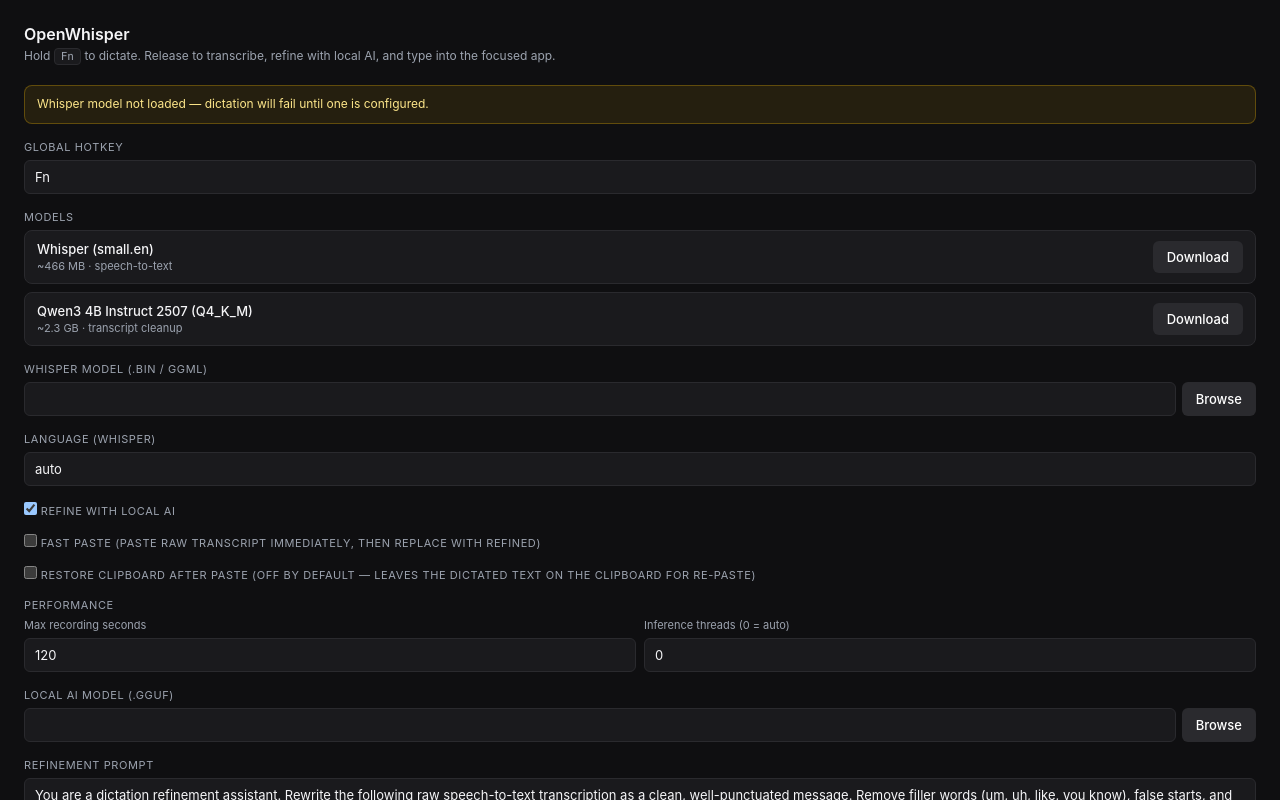
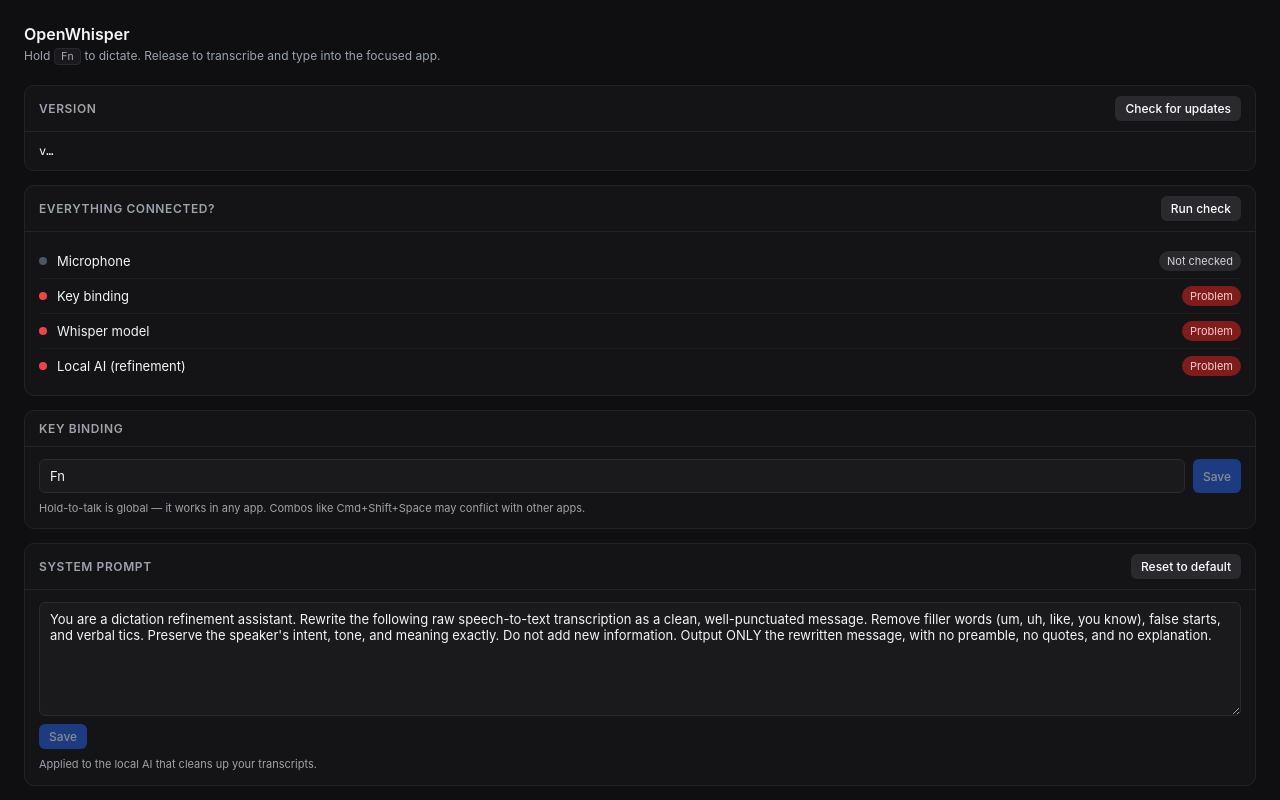
Before and after one commit to sagivo/openwhisper, a React (Vite) app: page / in a window 1280 px wide. Built offline with nearby package versions, Linux system fonts and the light colour scheme.

Commit message:
feat: redesign Settings with health checks, update checker, and prompt editor

```diff
--- a/src/Settings.tsx
+++ b/src/Settings.tsx
@@ -1,6 +1,7 @@
 import { useEffect, useState } from "react";
 import { invoke } from "@tauri-apps/api/core";
 import { listen } from "@tauri-apps/api/event";
+import { open } from "@tauri-apps/plugin-shell";
 
 interface Config {
   hotkey: string;
@@ -15,20 +16,11 @@
   inference_threads: number;
 }
 
-interface ModelStatus {
-  key: "whisper" | "llm";
-  filename: string;
-  path: string;
-  exists: boolean;
-  size: number;
-}
-
-interface ModelProgress {
-  key: "whisper" | "llm";
-  filename?: string;
-  downloaded: number;
-  total: number;
-  done: boolean;
+interface VersionInfo {
+  current: string;
+  latest: string | null;
+  update_available: boolean;
+  release_url: string | null;
 }
 
 interface EngineStatus {
@@ -41,27 +33,13 @@
   hotkey_error: string | null;
 }
 
-const MODEL_LABELS: Record<ModelStatus["key"], { name: string; subtitle: string }> = {
-  whisper: {
-    name: "Whisper (small.en)",
-    subtitle: "~466 MB · speech-to-text",
-  },
-  llm: {
-    name: "Qwen3 4B Instruct 2507 (Q4_K_M)",
-    subtitle: "~2.3 GB · transcript cleanup",
-  },
-};
+type CheckState = "idle" | "checking" | "ok" | "fail" | "off";
 
-function formatBytes(n: number): string {
-  if (n <= 0) return "0 B";
-  const units = ["B", "KB", "MB", "GB"];
-  let i = 0;
-  let v = n;
-  while (v >= 1024 && i < units.length - 1) {
-    v /= 1024;
-    i++;
-  }
-  return `${v.toFixed(v >= 10 || i === 0 ? 0 : 1)} ${units[i]}`;
+interface Check {
+  key: "mic" | "hotkey" | "whisper" | "llm";
+  label: string;
+  state: CheckState;
+  detail: string | null;
 }
 
 function formatLoadError(e: unknown): string {
@@ -75,347 +53,320 @@
 export default function Settings() {
   const [cfg, setCfg] = useState<Config | null>(null);
   const [loadError, setLoadError] = useState<string | null>(null);
-  const [log, setLog] = useState<string>("");
-  const [saving, setSaving] = useState(false);
-  const [modelStatus, setModelStatus] = useState<ModelStatus[]>([]);
-  const [progress, setProgress] = useState<Record<string, ModelProgress>>({});
-  const [downloading, setDownloading] = useState<Record<string, boolean>>({});
   const [engine, setEngine] = useState<EngineStatus | null>(null);
 
-  const refreshModels = async () => {
-    try {
-      const list = await invoke<ModelStatus[]>("list_models");
-      setModelStatus(list);
-    } catch (e) {
-      setLog((p) => p + "\n" + String(e));
-    }
-  };
+  const [version, setVersion] = useState<VersionInfo | null>(null);
+  const [checkingUpdates, setCheckingUpdates] = useState(false);
+  const [updateMsg, setUpdateMsg] = useState<string | null>(null);
+
+  const [micState, setMicState] = useState<CheckState>("idle");
+  const [micDetail, setMicDetail] = useState<string | null>(null);
+  const [runningCheck, setRunningCheck] = useState(false);
+
+  const [hotkeyDraft, setHotkeyDraft] = useState<string>("");
+  const [savingHotkey, setSavingHotkey] = useState(false);
+  const [hotkeyMsg, setHotkeyMsg] = useState<string | null>(null);
+
+  const [promptDraft, setPromptDraft] = useState<string>("");
+  const [savingPrompt, setSavingPrompt] = useState(false);
+  const [promptMsg, setPromptMsg] = useState<string | null>(null);
 
   useEffect(() => {
     invoke<Config>("get_config")
       .then((c) => {
         setCfg(c);
+        setHotkeyDraft(c.hotkey);
+        setPromptDraft(c.refine_prompt);
         setLoadError(null);
       })
       .catch((e) => setLoadError(formatLoadError(e)));
     invoke<EngineStatus>("get_engine_status").then(setEngine).catch(() => {});
-    refreshModels();
-    const unLog = listen<string>("log", (e) =>
-      setLog((prev) => (prev + "\n" + e.payload).split("\n").slice(-20).join("\n"))
-    );
-    const unProg = listen<ModelProgress>("model-progress", (e) => {
-      setProgress((prev) => ({ ...prev, [e.payload.key]: e.payload }));
-      if (e.payload.done) {
-        setDownloading((prev) => ({ ...prev, [e.payload.key]: false }));
-        refreshModels();
-      }
-    });
+    invoke<VersionInfo>("app_version").then(setVersion).catch(() => {});
     const unEngine = listen<EngineStatus>("engine-status", (e) =>
       setEngine(e.payload)
     );
     return () => {
-      unLog.then((fn) => fn());
-      unProg.then((fn) => fn());
       unEngine.then((fn) => fn());
     };
   }, []);
 
-  const downloadModel = async (key: ModelStatus["key"]) => {
-    setDownloading((prev) => ({ ...prev, [key]: true }));
-    setProgress((prev) => ({
-      ...prev,
-      [key]: { key, downloaded: 0, total: 0, done: false },
-    }));
+  const checks: Check[] = [
+    {
+      key: "mic",
+      label: "Microphone",
+      state: micState,
+      detail: micDetail,
+    },
+    {
+      key: "hotkey",
+      label: "Key binding",
+      state: engine
+        ? engine.hotkey_registered
+          ? "ok"
+          : "fail"
+        : "idle",
+      detail: engine?.hotkey_error
+        ? `"${engine.hotkey}" failed to register: ${engine.hotkey_error}`
+        : engine?.hotkey_registered
+        ? `Listening on ${engine.hotkey}`
+        : null,
+    },
+    {
+      key: "whisper",
+      label: "Whisper model",
+      state: engine
+        ? engine.whisper_loaded
+          ? "ok"
+          : "fail"
+        : "idle",
+      detail: engine?.whisper_error ?? (engine?.whisper_loaded ? "Loaded" : null),
+    },
+    {
+      key: "llm",
+      label: "Local AI (refinement)",
+      state: !cfg?.use_llm_refinement
+        ? "off"
+        : engine
+        ? engine.llm_loaded
+          ? "ok"
+          : "fail"
+        : "idle",
+      detail: cfg?.use_llm_refinement
+        ? engine?.llm_error ?? (engine?.llm_loaded ? "Loaded" : null)
+        : "Refinement is disabled — transcripts are pasted raw.",
+    },
+  ];
+
+  const runCheck = async () => {
+    setRunningCheck(true);
+    setMicState("checking");
+    setMicDetail(null);
     try {
-      await invoke<string>("download_model", { kind: key });
-      setLog((p) => p + `\nDownloaded ${key} model.`);
-      const fresh = await invoke<Config>("get_config");
-      setCfg(fresh);
-      await invoke("reload_models");
+      await invoke("check_mic");
+      setMicState("ok");
+      setMicDetail("Default input device is working");
     } catch (e) {
-      setLog((p) => p + "\nDownload failed: " + String(e));
+      setMicState("fail");
+      setMicDetail(String(e));
+    }
+    try {
+      setEngine(await invoke<EngineStatus>("get_engine_status"));
+    } catch {
+      /* engine-status listener keeps this fresh anyway */
+    }
+    setRunningCheck(false);
+  };
+
+  const checkUpdates = async () => {
+    setCheckingUpdates(true);
+    setUpdateMsg("Checking for updates…");
+    try {
+      const next = await invoke<VersionInfo>("check_for_updates");
+      setVersion(next);
+      setUpdateMsg(
+        next.update_available && next.latest
+          ? `Update available: v${next.latest}`
+          : "You're on the latest version."
+      );
+    } catch (e) {
+      setUpdateMsg("Update check failed: " + String(e));
     } finally {
-      setDownloading((prev) => ({ ...prev, [key]: false }));
-      refreshModels();
+      setCheckingUpdates(false);
+    }
+  };
+
+  const saveHotkey = async () => {
+    if (!cfg) return;
+    setSavingHotkey(true);
+    setHotkeyMsg(null);
+    try {
+      await invoke("save_config", { config: { ...cfg, hotkey: hotkeyDraft } });
+      setCfg({ ...cfg, hotkey: hotkeyDraft });
+      setHotkeyMsg(`Saved — holding ${hotkeyDraft} now dictates.`);
+    } catch (e) {
+      setHotkeyMsg(String(e));
+    } finally {
+      setSavingHotkey(false);
+    }
+  };
+
+  const savePrompt = async () => {
+    if (!cfg) return;
+    setSavingPrompt(true);
+    setPromptMsg(null);
+    try {
+      await invoke("save_config", {
+        config: { ...cfg, refine_prompt: promptDraft },
+      });
+      setCfg({ ...cfg, refine_prompt: promptDraft });
+      setPromptMsg("Saved.");
+    } catch (e) {
+      setPromptMsg(String(e));
+    } finally {
+      setSavingPrompt(false);
+    }
+  };
+
+  const resetPrompt = async () => {
+    try {
+      const def = await invoke<string>("default_prompt");
+      setPromptDraft(def);
+    } catch (e) {
+      setPromptMsg(String(e));
     }
   };
 
   if (loadError && !cfg) {
     return (
       <div className="settings">
-        <h1>Couldn't load settings</h1>
+        <h1>OpenWhisper</h1>
         <p className="sub">{loadError}</p>
       </div>
     );
   }
   if (!cfg) return <div className="settings">Loading…</div>;
 
-  const update = <K extends keyof Config>(k: K, v: Config[K]) =>
-    setCfg({ ...cfg, [k]: v });
-
-  const updateNumber = (
-    key: "max_recording_seconds" | "inference_threads",
-    value: string
-  ) => {
-    const parsed = Number.parseInt(value, 10);
-    update(key, (Number.isFinite(parsed) ? parsed : 0) as Config[typeof key]);
-  };
-
-  const save = async () => {
-    setSaving(true);
-    try {
-      await invoke("save_config", { config: cfg });
-      setLog((p) => p + "\nSaved. Reloading models…");
-      await invoke("reload_models");
-      setLog((p) => p + "\nModels reloaded.");
-    } catch (e) {
-      setLog((p) => p + "\n" + String(e));
-    } finally {
-      setSaving(false);
-    }
-  };
-
-  const pickWhisper = async () => {
-    const path = await invoke<string | null>("pick_file", { kind: "whisper" });
-    if (path) update("whisper_model_path", path);
-  };
-  const pickLlm = async () => {
-    const path = await invoke<string | null>("pick_file", { kind: "llm" });
-    if (path) update("llm_model_path", path);
-  };
-
-  const issues: { tone: "error" | "warn"; text: string }[] = [];
-  if (engine) {
-    if (engine.whisper_error) {
-      issues.push({ tone: "error", text: `Whisper: ${engine.whisper_error}` });
-    } else if (!engine.whisper_loaded) {
-      issues.push({
-        tone: "warn",
-        text: "Whisper model not loaded — dictation will fail until one is configured.",
-      });
-    }
-    if (engine.llm_error) {
-      issues.push({ tone: "warn", text: `Local AI: ${engine.llm_error}` });
-    }
-    if (engine.hotkey_error) {
-      issues.push({
-        tone: "error",
-        text: `Hotkey "${engine.hotkey}" failed to register: ${engine.hotkey_error}. Pick a different combo.`,
-      });
-    }
-  }
+  const dotClass = (s: CheckState) =>
+    s === "ok" || s === "off" ? "ok" : s === "fail" ? "fail" : "pending";
+  const stateLabel = (s: CheckState) =>
+    s === "ok"
+      ? "OK"
+      : s === "off"
+      ? "Off"
+      : s === "fail"
+      ? "Problem"
+      : s === "checking"
+      ? "Checking…"
+      : "Not checked";
 
   return (
     <div className="settings">
       <h1>OpenWhisper</h1>
       <p className="sub">
         Hold <span className="kbd">{cfg.hotkey}</span> to dictate. Release to
-        transcribe, refine with local AI, and type into the focused app.
+        transcribe and type into the focused app.
       </p>
 
-      {issues.length > 0 && (
-        <div className="issues">
-          {issues.map((iss, i) => (
-            <div key={i} className={`issue issue-${iss.tone}`}>
-              {iss.text}
-            </div>
-          ))}
+      {/* ---- Version ---- */}
+      <section className="section">
+        <div className="section-head">
+          <h2>Version</h2>
+          <button
+            className="btn secondary small"
+            disabled={checkingUpdates}
+            onClick={checkUpdates}
+          >
+            {checkingUpdates ? "Checking…" : "Check for updates"}
+          </button>
         </div>
-      )}
+        <div className="section-body">
+          <div className="version-line">
+            <span className="about-value">v{version?.current ?? "…"}</span>
+            {version?.update_available && version.release_url && (
+              <button
+                className="btn small"
+                onClick={() =>
+                  open(version.release_url!).catch(() =>
+                    window.open(version.release_url!, "_blank")
+                  )
+                }
+              >
+                Download v{version.latest}
+              </button>
+            )}
+          </div>
+          {updateMsg && <p className="hint">{updateMsg}</p>}
+        </div>
+      </section>
 
-      <div className="row">
-        <label>Global Hotkey</label>
-        <input
-          type="text"
-          value={cfg.hotkey}
-          onChange={(e) => update("hotkey", e.target.value)}
-          placeholder="e.g. Fn or CmdOrCtrl+Shift+Space"
-        />
-      </div>
-
-      <div className="row">
-        <label>Models</label>
-        <div className="models">
-          {modelStatus.map((m) => {
-            const meta = MODEL_LABELS[m.key];
-            const prog = progress[m.key];
-            const isDownloading = downloading[m.key];
-            const pct =
-              prog && prog.total > 0
-                ? Math.min(100, Math.round((prog.downloaded / prog.total) * 100))
-                : 0;
-            return (
-              <div key={m.key} className="model">
-                <div className="model-head">
-                  <div>
-                    <div className="model-name">{meta.name}</div>
-                    <div className="model-sub">
-                      {meta.subtitle}
-                      {m.exists ? ` · installed (${formatBytes(m.size)})` : ""}
-                    </div>
-                  </div>
-                  {m.exists ? (
-                    <span className="badge ok">Installed</span>
-                  ) : isDownloading ? (
-                    <span className="badge">
-                      {prog && prog.total > 0
-                        ? `${pct}%`
-                        : prog
-                        ? formatBytes(prog.downloaded)
-                        : "Starting…"}
-                    </span>
-                  ) : (
-                    <button
-                      className="btn secondary"
-                      onClick={() => downloadModel(m.key)}
-                    >
-                      Download
-                    </button>
-                  )}
+      {/* ---- Health check ---- */}
+      <section className="section">
+        <div className="section-head">
+          <h2>Everything connected?</h2>
+          <button
+            className="btn secondary small"
+            disabled={runningCheck}
+            onClick={runCheck}
+          >
+            {runningCheck ? "Running…" : "Run check"}
+          </button>
+        </div>
+        <div className="section-body">
+          <div className="checks">
+            {checks.map((c) => (
+              <div key={c.key} className="check-row">
+                <span className={`dot dot-${dotClass(c.state)}`} />
+                <div className="check-text">
+                  <div className="check-label">{c.label}</div>
+                  {c.detail && <div className="check-detail">{c.detail}</div>}
                 </div>
-                {isDownloading && (
-                  <div className="bar">
-                    <div
-                      className="bar-fill"
-                      style={{
-                        width: prog && prog.total > 0 ? `${pct}%` : "30%",
-                      }}
-                    />
-                  </div>
-                )}
+                <span className={`badge${c.state === "ok" || c.state === "off" ? " ok" : c.state === "fail" ? " bad" : ""}`}>
+                  {stateLabel(c.state)}
+                </span>
               </div>
-            );
-          })}
-        </div>
-      </div>
-
-      <div className="row">
-        <label>Whisper Model (.bin / GGML)</label>
-        <div style={{ display: "flex", gap: 6 }}>
-          <input
-            type="text"
-            value={cfg.whisper_model_path}
-            onChange={(e) => update("whisper_model_path", e.target.value)}
-            style={{ flex: 1 }}
-          />
-          <button className="btn secondary" onClick={pickWhisper}>Browse</button>
-        </div>
-      </div>
-
-      <div className="row">
-        <label>Language (whisper)</label>
-        <input
-          type="text"
-          value={cfg.language}
-          onChange={(e) => update("language", e.target.value)}
-          placeholder="auto / en / es / …"
-        />
-      </div>
-
-      <div className="row">
-        <label>
-          <input
-            type="checkbox"
-            checked={cfg.use_llm_refinement}
-            onChange={(e) => update("use_llm_refinement", e.target.checked)}
-          />{" "}
-          Refine with local AI
-        </label>
-      </div>
-
-      <div className="row">
-        <label>
-          <input
-            type="checkbox"
-            checked={cfg.fast_paste}
-            onChange={(e) => update("fast_paste", e.target.checked)}
-          />{" "}
-          Fast paste (paste raw transcript immediately, then replace with refined)
-        </label>
-      </div>
-
-      <div className="row">
-        <label>
-          <input
-            type="checkbox"
-            checked={cfg.restore_clipboard}
-            onChange={(e) => update("restore_clipboard", e.target.checked)}
-          />{" "}
-          Restore clipboard after paste (off by default — leaves the dictated text on the clipboard for re-paste)
-        </label>
-      </div>
-
-      <div className="row">
-        <label>Performance</label>
-        <div className="perf-grid">
-          <div>
-            <div className="field-hint">Max recording seconds</div>
-            <input
-              type="number"
-              min={5}
-              max={600}
-              value={cfg.max_recording_seconds}
-              onChange={(e) => updateNumber("max_recording_seconds", e.target.value)}
-            />
-          </div>
-          <div>
-            <div className="field-hint">Inference threads (0 = auto)</div>
-            <input
-              type="number"
-              min={0}
-              max={32}
-              value={cfg.inference_threads}
-              onChange={(e) => updateNumber("inference_threads", e.target.value)}
-            />
+            ))}
           </div>
         </div>
-      </div>
+      </section>
 
-      <div className="row">
-        <label>Local AI model (.gguf)</label>
-        <div style={{ display: "flex", gap: 6 }}>
-          <input
-            type="text"
-            value={cfg.llm_model_path}
-            onChange={(e) => update("llm_model_path", e.target.value)}
-            style={{ flex: 1 }}
+      {/* ---- Key binding ---- */}
+      <section className="section">
+        <div className="section-head">
+          <h2>Key binding</h2>
+        </div>
+        <div className="section-body">
+          <div className="inline-field">
+            <input
+              type="text"
+              value={hotkeyDraft}
+              onChange={(e) => setHotkeyDraft(e.target.value)}
+              placeholder="e.g. Fn or CmdOrCtrl+Shift+Space"
+            />
+            <button
+              className="btn small"
+              disabled={savingHotkey || hotkeyDraft === cfg.hotkey}
+              onClick={saveHotkey}
+            >
+              {savingHotkey ? "Saving…" : "Save"}
+            </button>
+          </div>
+          <p className="hint">
+            Hold-to-talk is global — it works in any app. Combos like
+            Cmd+Shift+Space may conflict with other apps.
+          </p>
+          {hotkeyMsg && <p className="hint">{hotkeyMsg}</p>}
+        </div>
+      </section>
+
+      {/* ---- System prompt ---- */}
+      <section className="section">
+        <div className="section-head">
+          <h2>System prompt</h2>
+          <button className="btn secondary small" onClick={resetPrompt}>
+            Reset to default
+          </button>
+        </div>
+        <div className="section-body">
+          <textarea
+            value={promptDraft}
+            onChange={(e) => setPromptDraft(e.target.value)}
+            rows={6}
           />
-          <button className="btn secondary" onClick={pickLlm}>Browse</button>
+          <div className="prompt-actions">
+            <button
+              className="btn small"
+              disabled={savingPrompt || promptDraft === cfg.refine_prompt}
+              onClick={savePrompt}
+            >
+              {savingPrompt ? "Saving…" : "Save"}
+            </button>
+            {promptMsg && <span className="hint">{promptMsg}</span>}
+          </div>
+          <p className="hint">
+            Applied to the local AI that cleans up your transcripts.
+          </p>
         </div>
-      </div>
-
-      <div className="row">
-        <label>Refinement Prompt</label>
-        <textarea
-          value={cfg.refine_prompt}
-          onChange={(e) => update("refine_prompt", e.target.value)}
-        />
-      </div>
-
-      <div className="actions">
-        <button className="btn" disabled={saving} onClick={save}>
-          {saving ? "Saving…" : "Save & Reload"}
-        </button>
-        <button
-          className="btn secondary"
-          onClick={async () => {
-            setLog((p) => p + "\nRecording 3s…");
-            try {
-              const out = await invoke<string>("test_dictate", {
-                seconds: 3,
-                inject: false,
-              });
-              setLog((p) => p + "\nResult: " + out);
-            } catch (e) {
-              setLog((p) => p + "\nError: " + String(e));
-            }
-          }}
-        >
-          Test (record 3s)
-        </button>
-      </div>
-
-      {log && <pre className="status-line">{log.trim()}</pre>}
+      </section>
     </div>
   );
 }
--- a/src/styles.css
+++ b/src/styles.css
@@ -111,6 +111,120 @@
   border: 1px solid #2a2a2e;
   font-family: ui-monospace, SFMono-Regular, Menlo, monospace;
   font-size: 11px;
+}
+
+/* ---------- Settings sections ---------- */
+.settings .section {
+  background: #141417;
+  border: 1px solid #232327;
+  border-radius: 10px;
+  margin-bottom: 14px;
+  overflow: hidden;
+}
+.settings .section-head {
+  display: flex;
+  justify-content: space-between;
+  align-items: center;
+  gap: 12px;
+  padding: 10px 14px;
+  border-bottom: 1px solid #232327;
+}
+.settings .section-head h2 {
+  font-size: 12px;
+  font-weight: 600;
+  text-transform: uppercase;
+  letter-spacing: 0.6px;
+  color: #9ca3af;
+}
+.settings .section-body {
+  padding: 12px 14px;
+  display: flex;
+  flex-direction: column;
+  gap: 8px;
+}
+.settings .btn.small {
+  padding: 5px 10px;
+  font-size: 12px;
+}
+.settings .section-body textarea {
+  background: #1a1a1d;
+  border: 1px solid #2a2a2e;
+  border-radius: 6px;
+  padding: 8px 10px;
+  color: #f5f5f7;
+  font: inherit;
+  resize: vertical;
+  width: 100%;
+}
+.settings .section-body input[type="text"] {
+  background: #1a1a1d;
+  border: 1px solid #2a2a2e;
+  border-radius: 6px;
+  padding: 8px 10px;
+  color: #f5f5f7;
+  font: inherit;
+  flex: 1;
+}
+.inline-field {
+  display: flex;
+  gap: 8px;
+}
+.version-line {
+  display: flex;
+  justify-content: space-between;
+  align-items: center;
+  gap: 12px;
+}
+.hint {
+  font-size: 11px;
+  color: #9ca3af;
+  line-height: 1.4;
+}
+.prompt-actions {
+  display: flex;
+  align-items: center;
+  gap: 10px;
+}
+
+/* ---------- Health checks ---------- */
+.checks {
+  display: flex;
+  flex-direction: column;
+}
+.check-row {
+  display: flex;
+  align-items: center;
+  gap: 10px;
+  padding: 7px 0;
+}
+.check-row + .check-row {
+  border-top: 1px solid #1e1e22;
+}
+.dot {
+  width: 8px;
+  height: 8px;
+  border-radius: 50%;
+  flex-shrink: 0;
+}
+.dot-ok { background: #22c55e; }
+.dot-fail { background: #ef4444; }
+.dot-pending { background: #4b5563; }
+.check-text {
+  flex: 1;
+  min-width: 0;
+}
+.check-label {
+  font-size: 13px;
+  color: #f5f5f7;
+}
+.check-detail {
+  font-size: 11px;
+  color: #9ca3af;
+  margin-top: 1px;
+}
+.badge.bad {
+  background: #7f1d1d;
+  color: #fecaca;
 }
 
 /* ---------- Models section ---------- */
```
Also changed, not shown: 1 other file (tests, documents, lock files or other folders).
